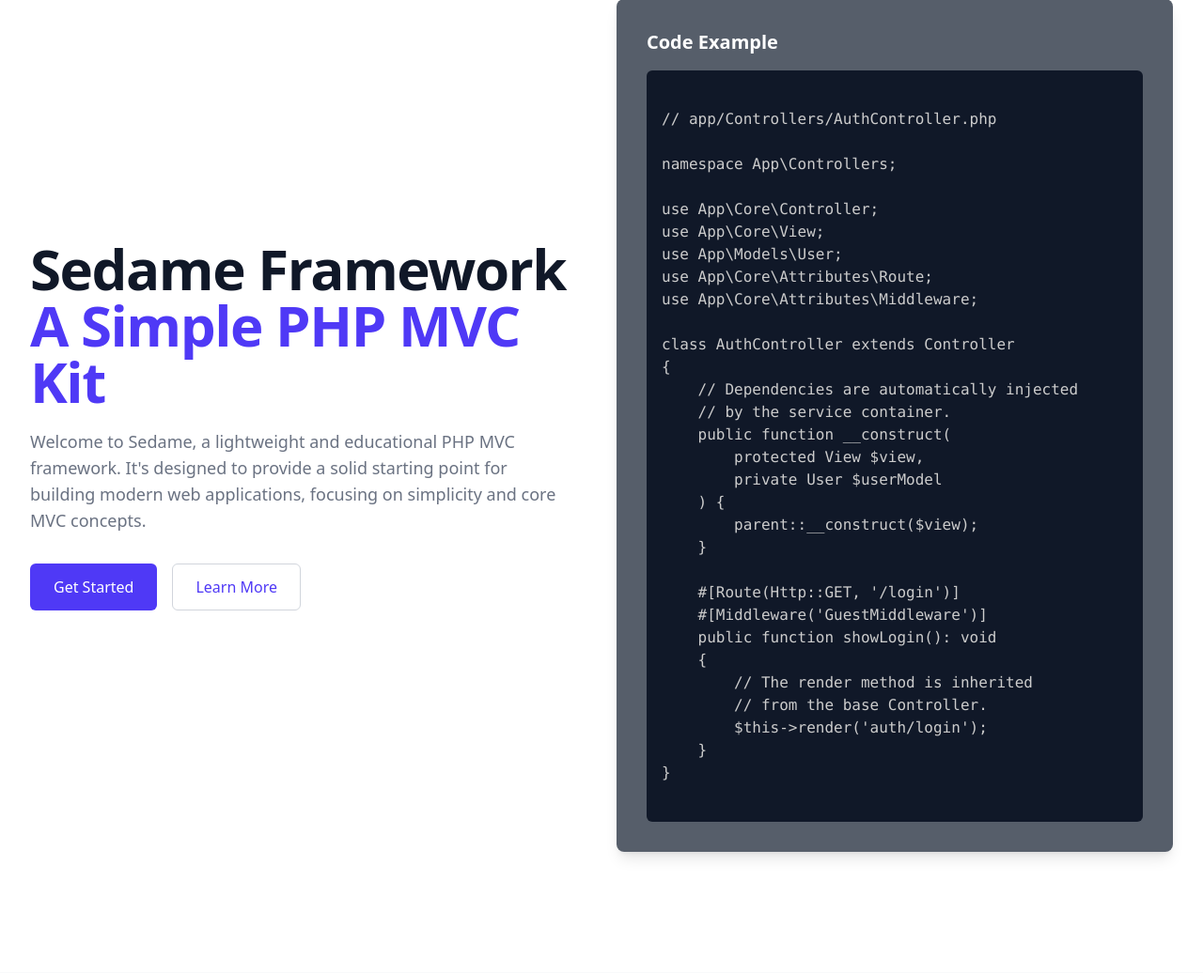
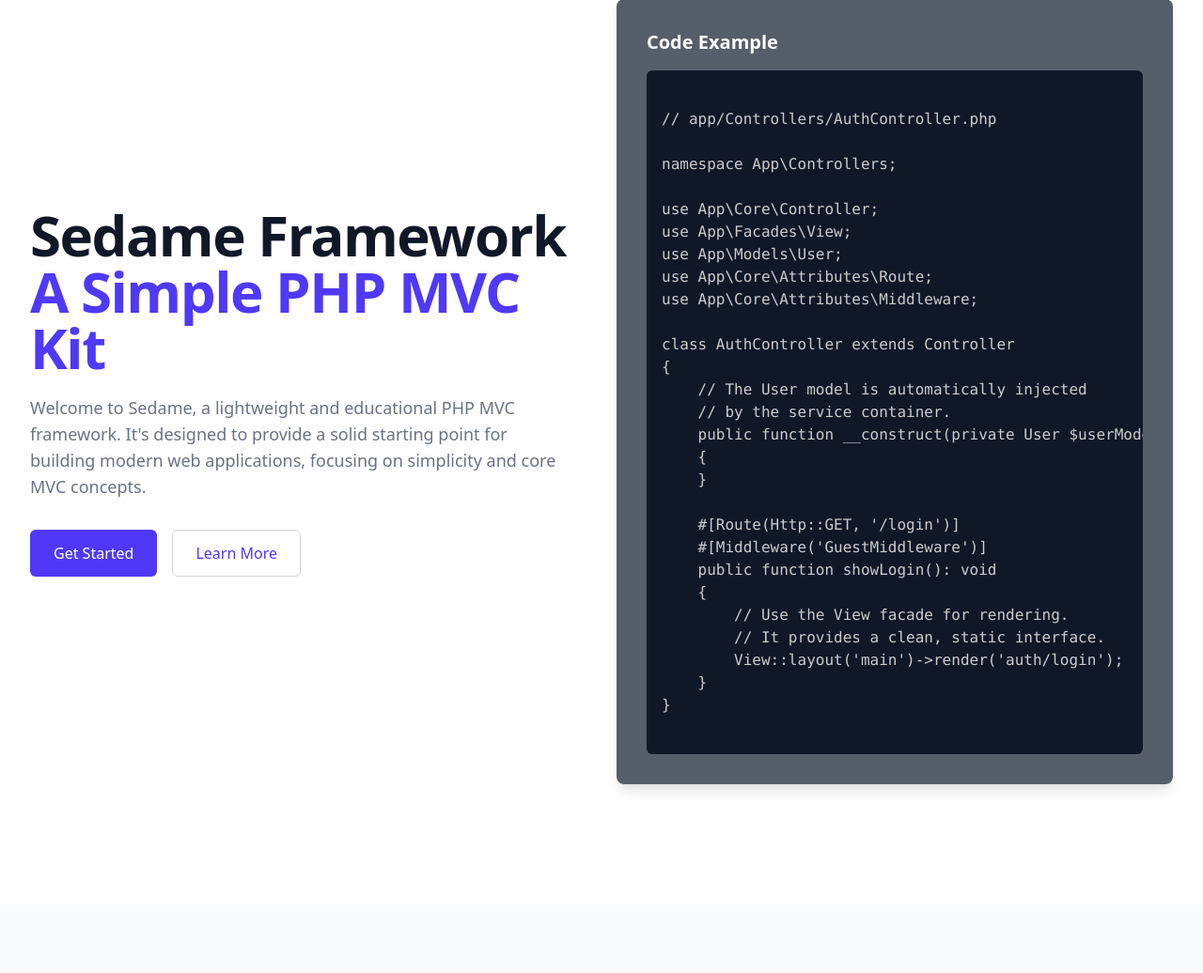
Before and after one commit to suzeraind/sedame, a PHP site: page / in a window 1280 px wide. Shown: the part 121-1157 px from the top of the page at 94% size. Run offline with PHP 8.4, Linux system fonts and the light colour scheme; some libraries are stand-ins or nearby versions.

Commit message:
update examlpe code

```diff
--- a/app/Views/pages/home.php
+++ b/app/Views/pages/home.php
@@ -36,29 +36,26 @@
 namespace App\Controllers;
 
 use App\Core\Controller;
-use App\Core\View;
+use App\Facades\View;
 use App\Models\User;
 use App\Core\Attributes\Route;
 use App\Core\Attributes\Middleware;
 
 class AuthController extends Controller
 {
-    // Dependencies are automatically injected
+    // The User model is automatically injected
     // by the service container.
-    public function __construct(
-        protected View $view,
-        private User $userModel
-    ) {
-        parent::__construct($view);
+    public function __construct(private User $userModel)
+    {
     }
 
     #[Route(Http::GET, '/login')]
     #[Middleware('GuestMiddleware')]
     public function showLogin(): void
     {
-        // The render method is inherited
-        // from the base Controller.
-        $this->render('auth/login');
+        // Use the View facade for rendering.
+        // It provides a clean, static interface.
+        View::layout('main')->render('auth/login');
     }
 }
                                 </code></pre>
```
